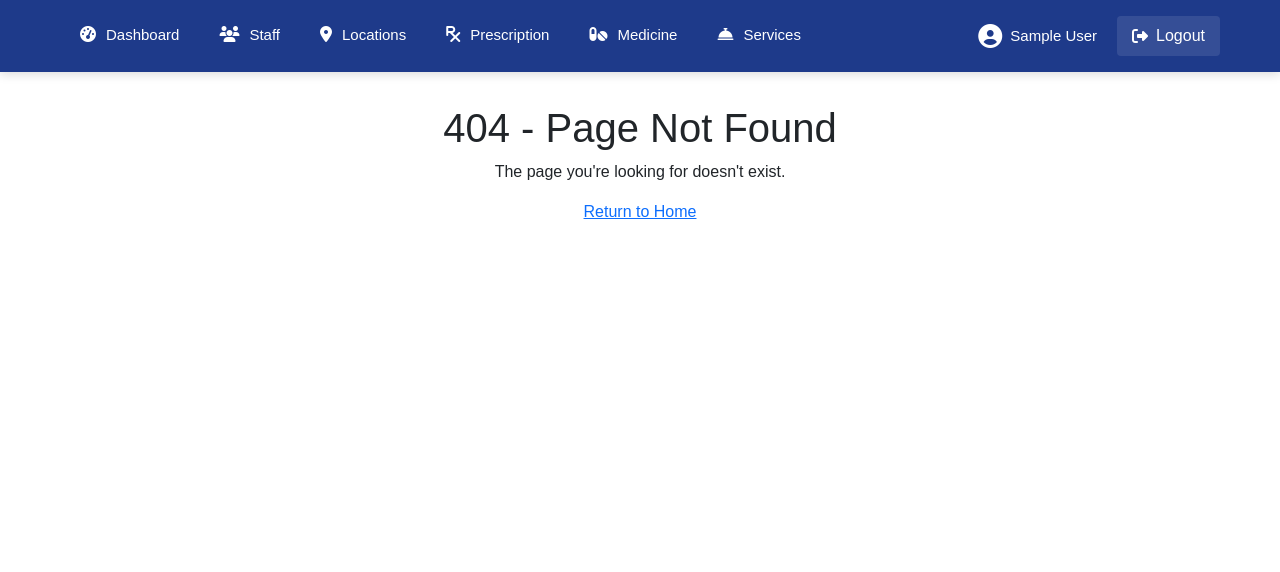
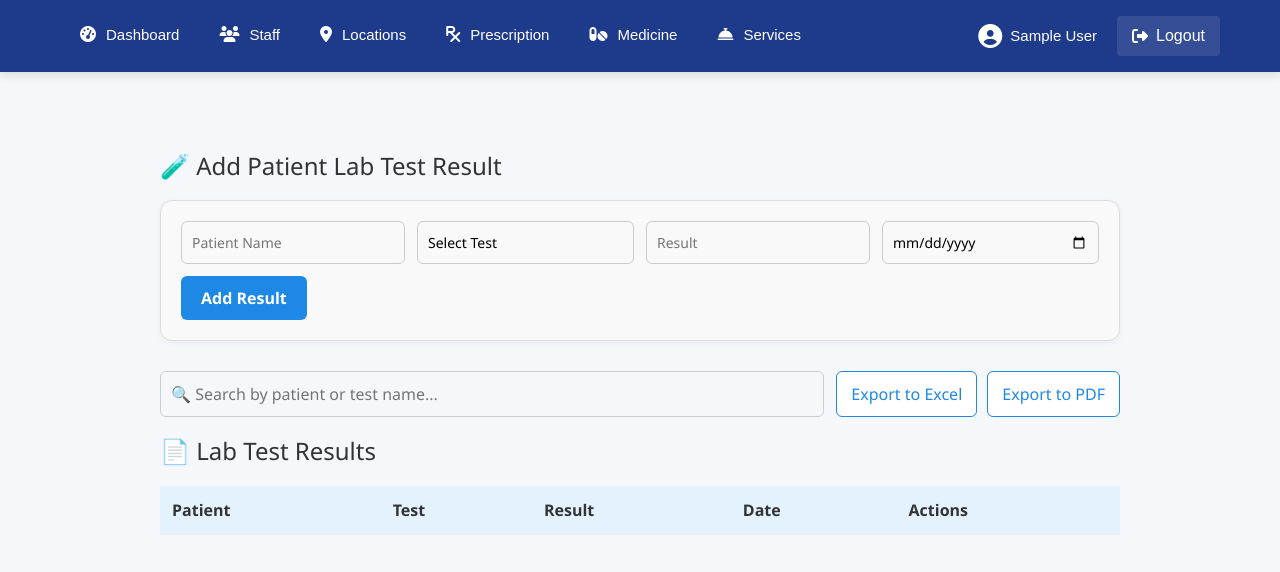
Before and after one commit to ANDREW-MWALE/nono_clinics, a Vue app: page /laboratory in a window 1280 px wide. Before the commit this address had no page. Shown: the top 572 px of the page. Built offline with nearby package versions, Linux system fonts and the light colour scheme; sample sign-in values are in the browser's storage; what vuejs-dialog would draw is missing.

Commit message:
Lab page done

```diff
--- a/src/router/index.js
+++ b/src/router/index.js
@@ -36,6 +36,13 @@ const routes = [
         path: '/dashboard',
         component: () => import('@/views/DashboadComponent.vue'),
         meta: { title: 'Dashboard' }
+      },
+
+      // Laboratory
+      {
+        path: '/laboratory',
+        name: '/Laboratory',
+        component: () => import('@/views/LaboratoryPage.vue'),
       },
 
       // Employee Management
--- /dev/null
+++ b/src/views/LaboratoryPage.vue
@@ -0,0 +1,251 @@
+<template>
+  <div class="lab-page">
+    <h2 class="section-title">🧪 Add Patient Lab Test Result</h2>
+
+    <div class="form-card">
+      <input v-model="newResult.patient" placeholder="Patient Name" />
+      <select v-model="newResult.test">
+        <option disabled value="">Select Test</option>
+        <option v-for="test in testOptions" :key="test">{{ test }}</option>
+      </select>
+      <input v-model="newResult.result" placeholder="Result" />
+      <input type="date" v-model="newResult.date" />
+      <button class="primary-btn" @click="addResult">
+        {{ editingIndex !== null ? 'Update' : 'Add' }} Result
+      </button>
+    </div>
+
+    <div class="toolbar">
+      <input v-model="searchQuery" placeholder="🔍 Search by patient or test name..." />
+      <div class="export-buttons">
+        <button class="outline-btn" @click="exportExcel">Export to Excel</button>
+        <button class="outline-btn" @click="exportPDF">Export to PDF</button>
+      </div>
+    </div>
+
+    <h3 class="section-title">📄 Lab Test Results</h3>
+    <div class="table-wrapper">
+      <table>
+        <thead>
+          <tr>
+            <th>Patient</th>
+            <th>Test</th>
+            <th>Result</th>
+            <th>Date</th>
+            <th>Actions</th>
+          </tr>
+        </thead>
+        <tbody>
+          <tr v-for="(result, index) in filteredResults" :key="index">
+            <td>{{ result.patient }}</td>
+            <td>{{ result.test }}</td>
+            <td>{{ result.result }}</td>
+            <td>{{ result.date }}</td>
+            <td>
+              <button class="table-btn edit" @click="editResult(index)">✏️</button>
+
+              <button class="table-btn delete" @click="deleteResult(index)">🗑️</button>
+            </td>
+          </tr>
+        </tbody>
+      </table>
+    </div>
+  </div>
+</template>
+
+<script>
+export default {
+  name: 'LaboratoryPage',
+  data() {
+    return {
+      newResult: {
+        patient: '',
+        test: '',
+        result: '',
+        date: ''
+      },
+      testOptions: ['Blood Test', 'Urine Test', 'X-Ray', 'MRI'],
+      labResults: [],
+      searchQuery: '',
+      editingIndex: null
+    };
+  },
+  computed: {
+    filteredResults() {
+      const query = this.searchQuery.toLowerCase();
+      return this.labResults.filter(
+        res =>
+          res.patient.toLowerCase().includes(query) ||
+          res.test.toLowerCase().includes(query)
+      );
+    }
+  },
+  methods: {
+    addResult() {
+      if (
+        !this.newResult.patient ||
+        !this.newResult.test ||
+        !this.newResult.result ||
+        !this.newResult.date
+      ) {
+        alert('Please fill out all fields');
+        return;
+      }
+
+      if (this.editingIndex !== null) {
+        this.labResults.splice(this.editingIndex, 1, { ...this.newResult });
+        this.editingIndex = null;
+      } else {
+        this.labResults.push({ ...this.newResult });
+      }
+
+      this.newResult = { patient: '', test: '', result: '', date: '' };
+    },
+    editResult(index) {
+      this.newResult = { ...this.labResults[index] };
+      this.editingIndex = index;
+    },
+    deleteResult(index) {
+      if (confirm('Delete this result?')) {
+        this.labResults.splice(index, 1);
+      }
+    },
+    exportExcel() {
+      alert('Export to Excel (not implemented yet).');
+    },
+    exportPDF() {
+      alert('Export to PDF (not implemented yet).');
+    }
+  }
+};
+</script>
+
+<style scoped>
+.lab-page {
+  max-width: 1000px;
+  margin: 40px auto;
+  padding: 20px;
+  font-family: 'Segoe UI', sans-serif;
+  color: #333;
+}
+
+.section-title {
+  font-size: 24px;
+  margin-bottom: 20px;
+}
+
+.form-card {
+  display: flex;
+  flex-wrap: wrap;
+  gap: 12px;
+  padding: 20px;
+  background: #f9f9f9;
+  border: 1px solid #ddd;
+  border-radius: 12px;
+  box-shadow: 0 2px 6px rgba(0, 0, 0, 0.05);
+  margin-bottom: 30px;
+}
+
+.form-card input,
+.form-card select {
+  padding: 10px;
+  font-size: 14px;
+  border-radius: 6px;
+  border: 1px solid #ccc;
+  flex: 1 1 180px;
+}
+
+input:focus,
+select:focus {
+  outline: none;
+  border-color: #1e88e5;
+  box-shadow: 0 0 0 2px rgba(30, 136, 229, 0.2);
+}
+
+.primary-btn {
+  padding: 10px 20px;
+  background-color: #1e88e5;
+  color: white;
+  border: none;
+  border-radius: 6px;
+  cursor: pointer;
+  font-weight: bold;
+  transition: background 0.3s;
+}
+
+.primary-btn:hover {
+  background-color: #1565c0;
+}
+
+.toolbar {
+  display: flex;
+  justify-content: space-between;
+  margin-bottom: 20px;
+  gap: 12px;
+  flex-wrap: wrap;
+}
+
+.toolbar input {
+  flex: 1;
+  padding: 10px;
+  border-radius: 6px;
+  border: 1px solid #ccc;
+}
+
+.export-buttons {
+  display: flex;
+  gap: 10px;
+}
+
+.outline-btn {
+  padding: 8px 14px;
+  border: 1px solid #1e88e5;
+  background-color: white;
+  color: #1e88e5;
+  border-radius: 6px;
+  font-weight: 500;
+  cursor: pointer;
+  transition: all 0.3s;
+}
+
+.outline-btn:hover {
+  background-color: #e3f2fd;
+}
+
+.table-wrapper {
+  overflow-x: auto;
+}
+
+table {
+  width: 100%;
+  border-collapse: collapse;
+  background: white;
+  border-radius: 8px;
+  box-shadow: 0 0 6px rgba(0, 0, 0, 0.05);
+}
+
+thead {
+  background-color: #e3f2fd;
+}
+
+th, td {
+  text-align: left;
+  padding: 12px;
+  border-bottom: 1px solid #eee;
+}
+
+.table-btn {
+  padding: 6px 10px;
+  border: none;
+  border-radius: 4px;
+  cursor: pointer;
+}
+
+.table-btn.edit {
+  background-color: #ffecb3;
+}
+
+.table-btn.delete {
+  background-color: #ffcdd2;
+}
+</style>
```
Also changed, not shown: src/views/LabPage.vue (added, +87 -0 lines).
